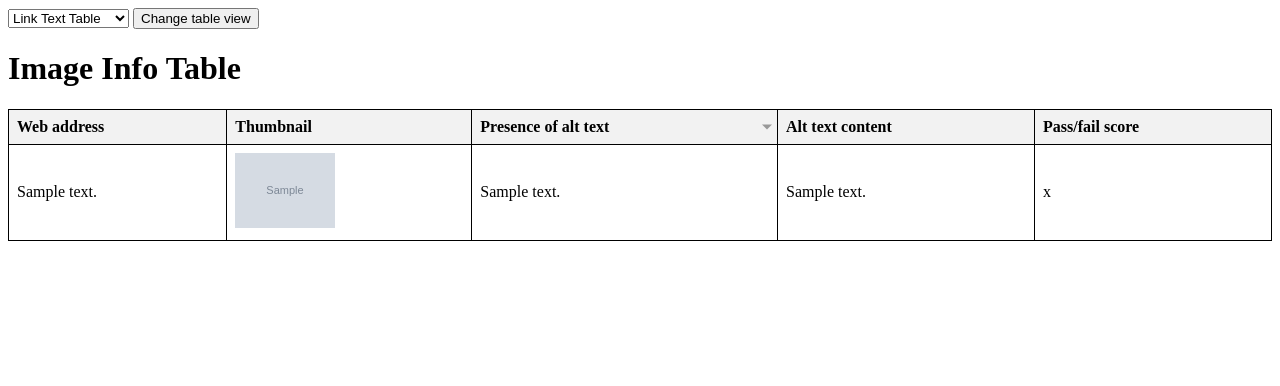
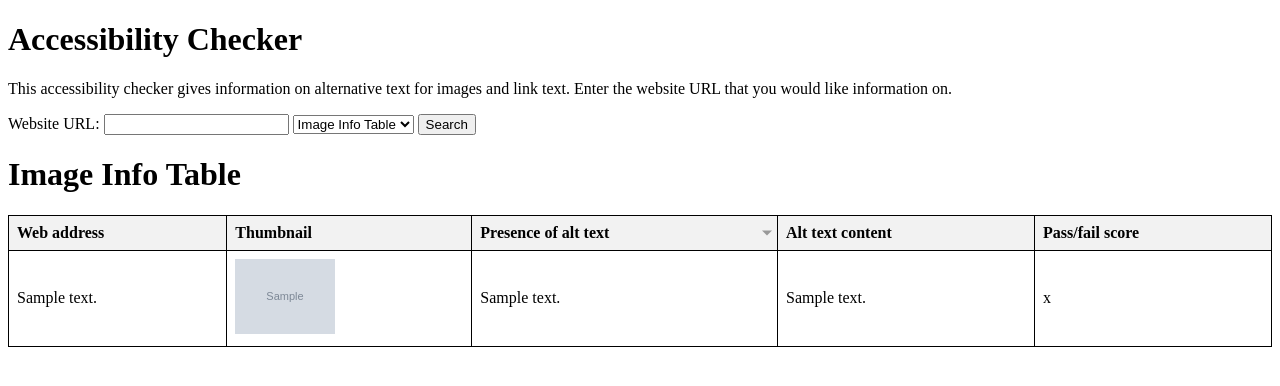
Before and after one commit to thejordanwood/Web-Accessibility-Checker-HCI584, a Flask app: template templates/both_tables.html in a window 1280 px wide. Shown: the top 386 px of the page. Run offline with Flask 3, Linux system fonts and the light colour scheme; the template is opened without the code that fills it: most values are stand-ins (such as "Sample title", 1, 10 or a date in 2020); grey boxes marked "Sample" are stand-in pictures.

Commit message:
Combining start/table screen

```diff
--- a/templates/both_tables.html
+++ b/templates/both_tables.html
@@ -58,17 +58,43 @@
         .toggle-container {
             margin-bottom: 10px;
         }
+
+        #table-select {
+        height: calc(100% + 12px);
+    }
     </style>
 
     <script>
-        // I'm learning JavaScript!
+        // Function to update the displayed web address
+        function updateWebAddress(websiteUrl) {
+            var websiteUrlDisplay = document.getElementById('website-url-display');
+            websiteUrlDisplay.textContent = websiteUrl;
+        }
 
         // Table toggler
         function toggleTable() {
             var selectedTable = document.getElementById("table-select").value;
-            var websiteUrl = "{{ website_url }}";
+            var websiteUrlInput = document.getElementById("website_url");
+            var websiteUrl = websiteUrlInput.value;
+            updateWebAddress(websiteUrl);
             window.location.href = '/toggle?type=' + selectedTable + '&url=' + websiteUrl;
         }
+
+        // Add event listener to the toggle button
+        document.addEventListener('DOMContentLoaded', function() {
+            var toggleButton = document.getElementById('toggle-button');
+            toggleButton.addEventListener('click', function(e) {
+                e.preventDefault(); // Prevent form submission
+                toggleTable();
+            });
+
+            // Show the web address input field if it has a value
+            var websiteUrlInput = document.getElementById('website_url');
+            websiteUrlInput.addEventListener('input', function() {
+                var websiteUrl = websiteUrlInput.value;
+                updateWebAddress(websiteUrl);
+            });
+        });
 
         // Function to change the filter arrow direction and update the form input
         function toggleFilter(columnName) {
@@ -164,18 +190,37 @@
             altTextHeader.addEventListener('click', function() {
                 groupByAltText();
             });
+
+            var tableSelect = document.getElementById('table-select');
+            tableSelect.addEventListener('change', function() {
+                toggleTable();
+            });
+
+            var searchForm = document.getElementById('search-form');
+            searchForm.addEventListener('submit', function(event) {
+                event.preventDefault();
+                toggleTable();
+            });
         });
     </script>
 
 </head>
 <body>
-    <!-- Toggle dropdown and button -->
+    <h1>Accessibility Checker</h1>
+    <p>This accessibility checker gives information on alternative text for images and link text. Enter the website URL that you would like information on.</p>
+
+    <!-- Web address input, toggle dropdown, and search button -->
     <div class="toggle-container">
+        <form method="POST" action="/">
+            <label for="website_url">Website URL:</label>
+            <input type="text" name="website_url" id="website_url" required>
+            <span id="website-url-display"></span>
             <select id="table-select">
+                <option value="alt">Image Info Table</option>
                 <option value="link">Link Text Table</option>
-            <option value="alt">Image Info Table</option>
             </select>
-        <button onclick="toggleTable()">Change table view</button>
+            <button id="search-button">Search</button>
+        </form>
     </div>
     {% if table_type == 'link' %}
 
```
Lines whose indentation alone changed are shown as unchanged.
